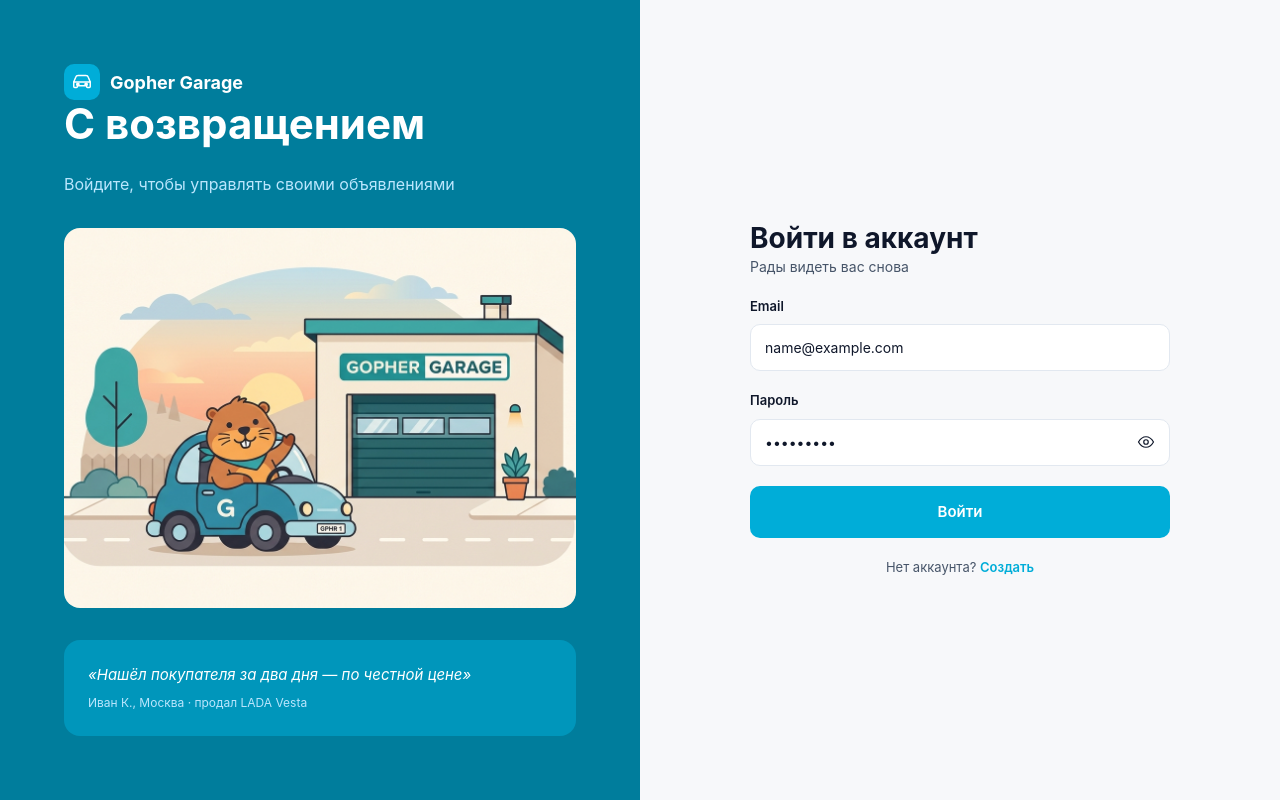
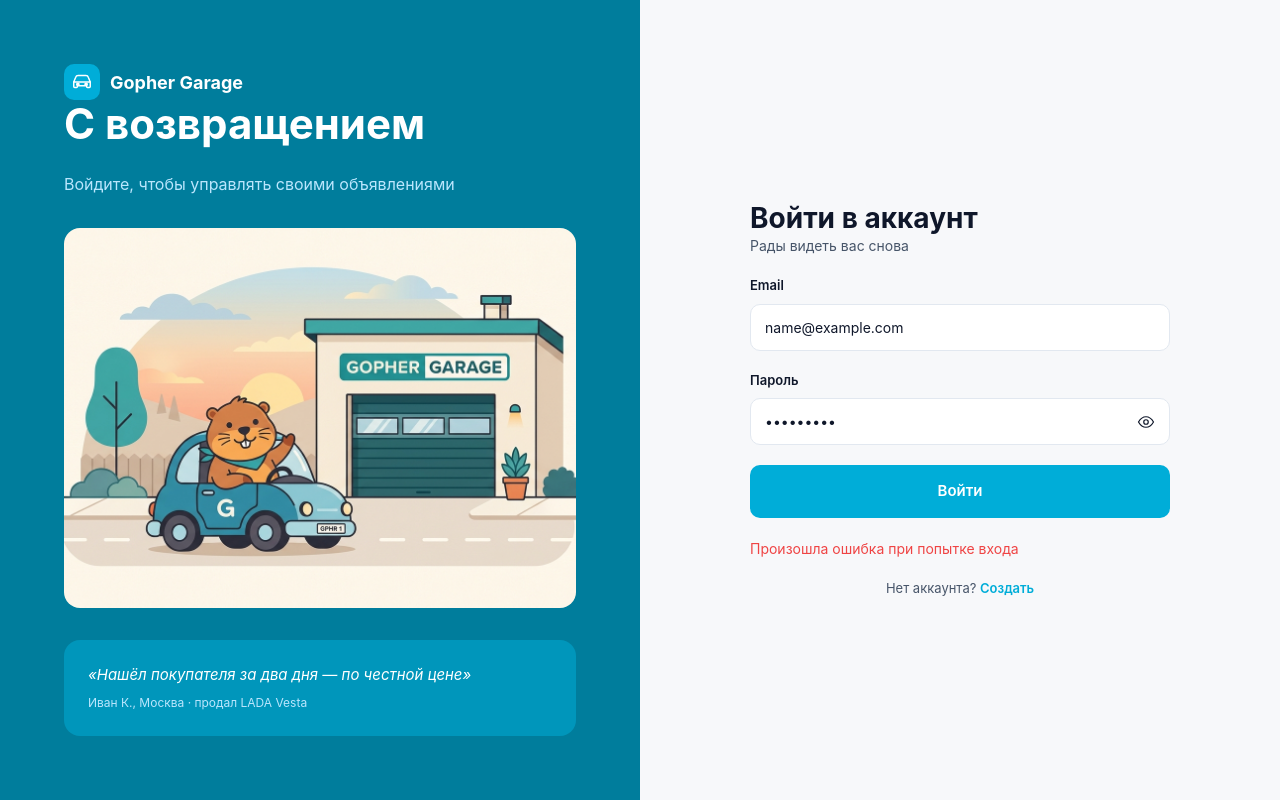
Before and after one commit to udavikhin/gopher-garage, a React app in the folder frontend/: page /login in a window 1280 px wide. Both pictures are taken after typing "name@example.com", "Sample123" into the empty fields and a click on the button "Войти". Built offline with nearby package versions, Linux system fonts and the light colour scheme; no server answers; the HTML template or start-up script is replaced by a standard one.

Commit message:
finish login functionality

```diff
--- a/frontend/src/components/Header.jsx
+++ b/frontend/src/components/Header.jsx
@@ -2,7 +2,8 @@ import {Link} from "react-router-dom";
 import {useAuth} from "../context/AuthContext.jsx";
 
 const Header = () => {
-    const {isAuthorized} = useAuth()
+    const {isAuthenticated} = useAuth()
+    console.log(isAuthenticated)
 
     return (
         <header className="site-header">
@@ -28,7 +29,7 @@ const Header = () => {
                             <use href="/assets/icons/sprite.svg#i-caret-down"/>
                         </svg>
                     </button>
-                    {isAuthorized ?
+                    {isAuthenticated ?
                         (<>
                             <Link className="btn btn--primary" to="/offers/create">
                                 <svg className="icon">
--- a/frontend/src/components/LoginForm.jsx
+++ b/frontend/src/components/LoginForm.jsx
@@ -1,9 +1,10 @@
 import {useAuth} from "../context/AuthContext.jsx";
 import {useState} from "react";
-import {Link} from "react-router-dom";
+import {Link, useNavigate} from "react-router-dom";
 
 function LoginForm() {
     const {login} = useAuth()
+    const navigate = useNavigate();
 
     const [formData, setFormData] = useState({
         email: '',
@@ -18,10 +19,16 @@ function LoginForm() {
         }))
     }
 
-    const handleSubmit = (e) => {
+    const [error, setError] = useState(null)
+
+    const handleSubmit = async (e) => {
         e.preventDefault();
-        console.log('login attempt')
-        login(formData);
+        try {
+            await login(formData.email, formData.password);
+            navigate("/");
+        } catch (e) {
+            setError(e.message)
+        }
     }
 
     return (
@@ -56,6 +63,7 @@ function LoginForm() {
             </label>
 
             <button className="btn btn--primary btn--block btn--lg" type="submit">Войти</button>
+            { error && <p className="auth__error">{error}</p>}
 
             <p className="auth__signin">Нет аккаунта? <Link to="/register">Создать</Link></p>
         </form>
--- a/frontend/src/context/AuthContext.jsx
+++ b/frontend/src/context/AuthContext.jsx
@@ -9,11 +9,11 @@ export const AuthProvider = ({ children }) => {
 
     const login = async (email, password) => {
         await authClient.post('login', {email, password}).then((response) => {
-            const token = response.data?.accessToken;
+            const token = response.data?.access_token;
             setAccessToken(token);
             setAuthHeader(token);
         }).catch((e) => {
-            console.log(e)
+            throw new Error(e?.response?.data ?? "Произошла ошибка при попытке входа")
         })
     }
 
--- a/frontend/src/styles/pages/_register.scss
+++ b/frontend/src/styles/pages/_register.scss
@@ -64,6 +64,10 @@
     a { color: $brand-primary; font-weight: 600; }
   }
 
+  &__error {
+    color: $danger;
+  }
+
   &__brand-title {
     font-family: $font-family-display;
     font-size: 42px;
```
